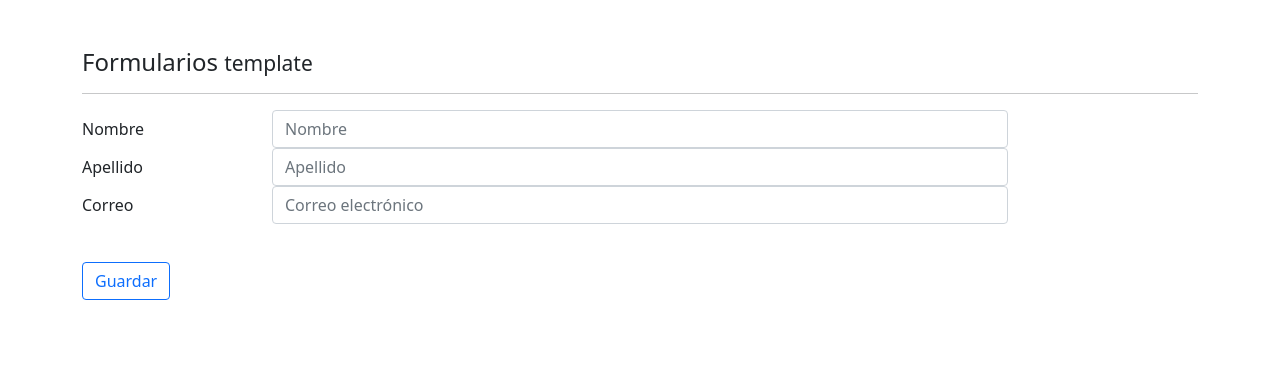
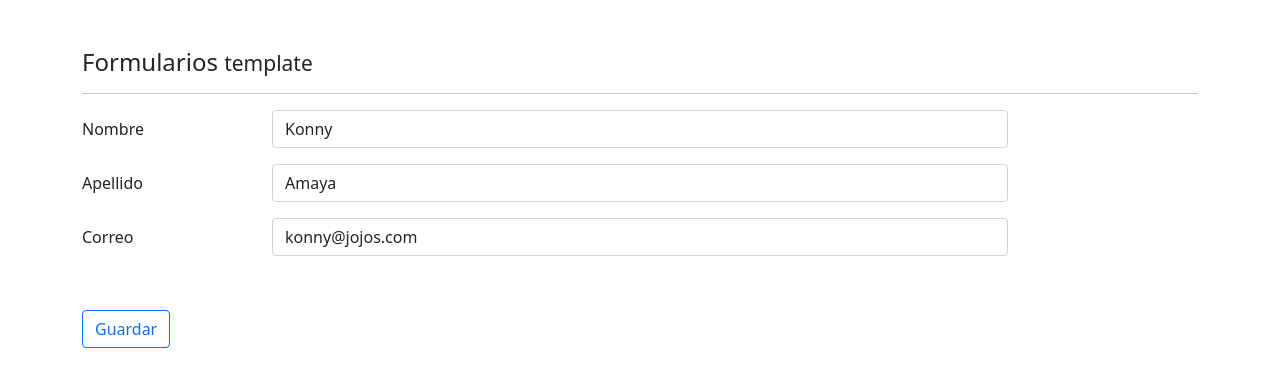
Before and after one commit to KonnyLiz/formularios, an Angular app: page /template in a window 1280 px wide. Shown: the top 386 px of the page. Built offline with nearby package versions, Linux system fonts and the light colour scheme.

Commit message:
validaciones

```diff
--- a/src/app/components/reactive/reactive.component.html
+++ b/src/app/components/reactive/reactive.component.html
@@ -1,42 +1,31 @@
 <h4>Formularios <small> reactivos </small></h4>
 <hr>
-<form autocomplete="off">
+<form autocomplete="off" (ngSubmit)="guardar()">
 
     <div>
 
-    <div class="form-group row">
+        <div class="form-group row mb-3">
             <label class="col-2 col-form-label">Nombre</label>
             <div class="col-8">
-
-        <input class="form-control"
-               type="text"
-               placeholder="Nombre">
+                <input class="form-control" type="text" placeholder="Nombre">
             </div>
         </div>
 
-    <div class="form-group row">
+        <div class="form-group row mb-3">
             <label class="col-2 col-form-label">Apellido</label>
             <div class="col-8">
-
-        <input class="form-control"
-               type="text"
-               placeholder="Apellido">
+                <input class="form-control" type="text" placeholder="Apellido">
             </div>
         </div>
 
     </div>
 
-  <div class="form-group row">
+    <div class="form-group row mb-3">
         <label class="col-2 col-form-label">Correo</label>
         <div class="col-8">
-
-      <input class="form-control"
-             type="email"
-             placeholder="Correo electrónico">
+            <input class="form-control" type="email" placeholder="Correo electrónico">
         </div>
     </div>
-
-
 
     <div class="form-group row">
         <label class="col-2 col-form-label">&nbsp;</label>
--- a/src/app/components/reactive/reactive.component.ts
+++ b/src/app/components/reactive/reactive.component.ts
@@ -12,4 +12,8 @@ export class ReactiveComponent implements OnInit {
   ngOnInit(): void {
   }
 
+  guardar(){
+    console.log('submir del form');
+  }
+
 }
--- a/src/app/components/template/template.component.html
+++ b/src/app/components/template/template.component.html
@@ -1,29 +1,58 @@
 <h4>Formularios <small> template </small></h4>
 <hr>
-<form autocomplete="off">
+
+<!-- hacemos una referencia local con #nombre -->
+<form autocomplete="off" (ngSubmit)="guardar(tempForm)" #tempForm="ngForm">
 
     <div>
+        <!-- las validaciones se hacen por medio de clases en el html propias de angular         -->
+        <div class="form-group row mb-3">
+            <label class="col-2 col-form-label">Nombre</label>
 
-        <div class="form-group row">
-            <label class="col-2 col-form-label">Nombre</label>
+            <!-- ngModel se coloca con corchetes porque solo cambiamos informacion desde aqui -->
             <div class="col-8">
-                <input class="form-control" type="text" placeholder="Nombre">
+                <input class="form-control"
+                name="nombre"
+                [class.is-invalid] = "nombre.invalid && nombre.touched"
+                [ngModel] = "usuario.nombre"
+                type="text"
+                required
+                minlength="3"
+                #nombre = "ngModel"
+                placeholder="Nombre">
             </div>
         </div>
 
-        <div class="form-group row">
+        <div class="form-group row mb-3">
             <label class="col-2 col-form-label">Apellido</label>
             <div class="col-8">
-                <input class="form-control" type="text" placeholder="Apellido">
+                <input class="form-control"
+                type="text"
+                name="apellido"
+                [class.is-invalid] = "apellido.invalid && apellido.touched"
+                [ngModel] = "usuario.apellido"
+                required
+                minlength="3"
+                #apellido = "ngModel"
+                placeholder="Apellido">
             </div>
         </div>
 
     </div>
 
-    <div class="form-group row">
+    <div class="form-group row mb-3">
         <label class="col-2 col-form-label">Correo</label>
         <div class="col-8">
-            <input class="form-control" type="email" placeholder="Correo electrónico">
+            <!-- validamos el email con uanexpresion regular -->
+            <input class="form-control"
+            type="email"
+            pattern="[a-z0-9._%+-]+@[a-z0-9.-]+\.[a-z]{2,3}$"
+            required
+            [class.is-invalid] = "correo.invalid && correo.touched"
+            placeholder="Correo electrónico"
+            [ngModel] = "usuario.correo"
+            name="correo"
+            #correo = "ngModel">
         </div>
     </div>
 
--- a/src/app/components/template/template.component.ts
+++ b/src/app/components/template/template.component.ts
@@ -1,4 +1,5 @@
 import { Component, OnInit } from '@angular/core';
+import { NgForm } from '@angular/forms';
 
 @Component({
   selector: 'app-template',
@@ -7,9 +8,19 @@ import { Component, OnInit } from '@angular/core';
 })
 export class TemplateComponent implements OnInit {
 
+  usuario = {
+    nombre: 'Konny',
+    apellido: 'Amaya',
+    correo: 'konny@jojos.com'
+  }
+
   constructor() { }
 
   ngOnInit(): void {
   }
 
+  guardar(form: NgForm){
+    console.log(form.value);
+  }
+
 }
```
Lines whose indentation alone changed are shown as unchanged.
